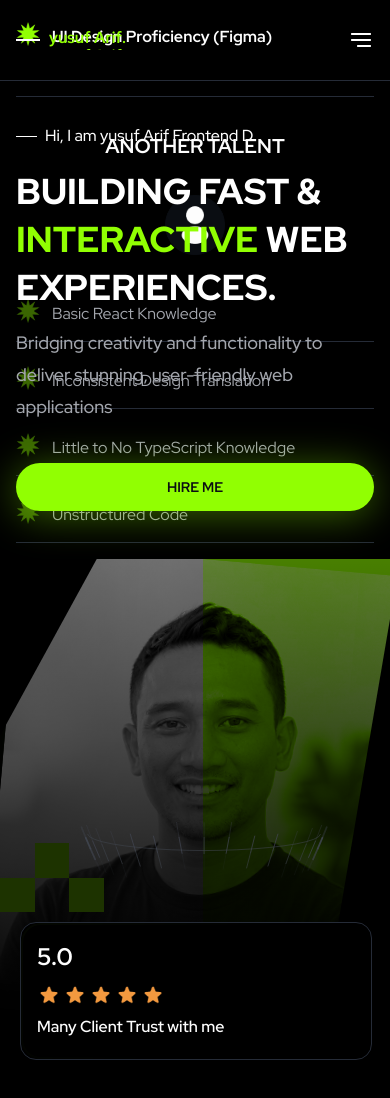
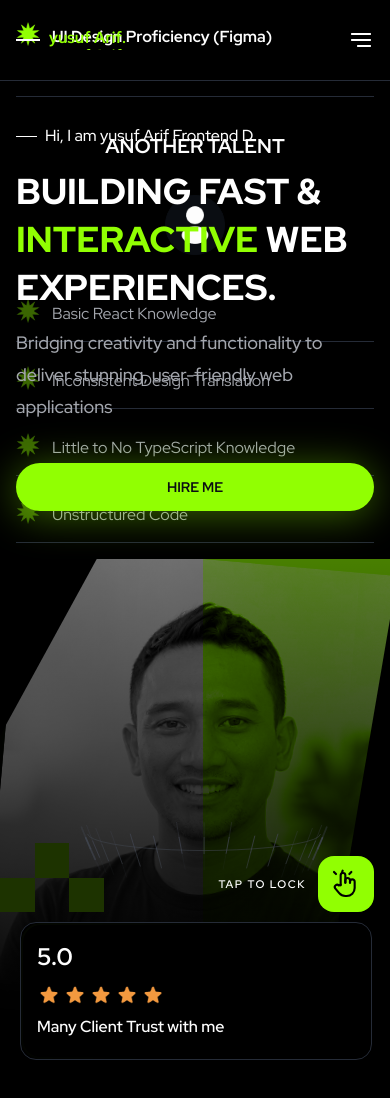
Before and after one commit to Yusuf-98/Portfolio-8, a Next.js app: page / in a window 390 px wide. Shown: the top 1098 px of the page. Built offline with nearby package versions, Linux system fonts and the light colour scheme.

Commit message:
add: icon tap

```diff
--- a/components/sections/Hero.tsx
+++ b/components/sections/Hero.tsx
@@ -1,6 +1,7 @@
 'use client';
 
-import { motion } from 'framer-motion';
+import { useState } from 'react';
+import { motion, AnimatePresence } from 'framer-motion';
 import Link from 'next/link';
 import {
   fadeInUp,
@@ -86,6 +87,19 @@ export function Hero() {
     handleTouchEnd,
   } = mobile;
 
+  // --- Mobile "tap to lock" reveal ---
+  const [mobileLocked, setMobileLocked] = useState(false);
+
+  const lockMobileReveal = () => {
+    setMobileLocked(true);
+    handleTouchStart(); // batalkan fade yang mungkin masih berjalan
+  };
+
+  const unlockMobileReveal = () => {
+    setMobileLocked(false);
+    handleTouchEnd(); // fade balik ke grayscale, scroll aktif lagi
+  };
+
   const {
     wrapperRef: desktopWrapperRef,
     grayCanvasRef: desktopGrayCanvasRef,
@@ -169,6 +183,71 @@ export function Hero() {
         <BoxPattern rotate={0} />
       </motion.div>
 
+      {/* Mobile hint: tap to lock / back to scroll — sebaris dengan box pattern */}
+      <button
+        type='button'
+        onClick={mobileLocked ? unlockMobileReveal : lockMobileReveal}
+        className='absolute bottom-56 right-4 z-50 flex items-center gap-3 md:hidden'
+      >
+        <AnimatePresence mode='wait' initial={false}>
+          <motion.span
+            key={mobileLocked ? 'locked-label' : 'unlocked-label'}
+            initial={{ opacity: 0, x: 6 }}
+            animate={{ opacity: 1, x: 0 }}
+            exit={{ opacity: 0, x: 6 }}
+            transition={{ duration: 0.2 }}
+            className='text-[11px] font-semibold uppercase tracking-[0.14em] text-white'
+          >
+            {mobileLocked ? 'Back to scroll' : 'Tap to lock'}
+          </motion.span>
+        </AnimatePresence>
+
+        <span className='flex h-14 w-14 shrink-0 items-center justify-center rounded-2xl bg-primary-200 text-base-black'>
+          <AnimatePresence mode='wait' initial={false}>
+            {mobileLocked ? (
+              <motion.svg
+                key='x'
+                initial={{ opacity: 0, rotate: -30 }}
+                animate={{ opacity: 1, rotate: 0 }}
+                exit={{ opacity: 0, rotate: 30 }}
+                transition={{ duration: 0.18 }}
+                width='32'
+                height='32'
+                viewBox='0 0 24 24'
+                fill='none'
+                stroke='currentColor'
+                strokeWidth='2'
+                strokeLinecap='round'
+                strokeLinejoin='round'
+              >
+                <path d='M6 6l12 12M18 6L6 18' />
+              </motion.svg>
+            ) : (
+              <motion.svg
+                key='hand'
+                initial={{ opacity: 0, y: 4 }}
+                animate={{ opacity: 1, y: 0 }}
+                exit={{ opacity: 0, y: -4 }}
+                transition={{ duration: 0.18 }}
+                width='32'
+                height='32'
+                viewBox='0 0 24 24'
+                fill='none'
+                stroke='currentColor'
+                strokeWidth='1.6'
+                strokeLinecap='round'
+                strokeLinejoin='round'
+              >
+                <path d='M8 13V5.5a1.75 1.75 0 0 1 3.5 0V11' />
+                <path d='M11.5 11V9.25a1.75 1.75 0 0 1 3.5 0V11' />
+                <path d='M15 11v-.75a1.75 1.75 0 0 1 3.5 0V15a6 6 0 0 1-6 6h-1a6 6 0 0 1-4.6-2.15l-3-3.6a1.75 1.75 0 0 1 2.7-2.2L8 12.5' />
+                <path d='M4.5 4.5 3 3M9 3.5 9.5 2M14.5 4.5 16 3' />
+              </motion.svg>
+            )}
+          </AnimatePresence>
+        </span>
+      </button>
+
       <Container className='relative'>
         {/* Hero content */}
         <div className='relative md:max-w-90.25 z-30 flex flex-col items-center pb-7xl md:items-start md:pb-10xl md:text-left pt-[clamp(7.5rem,18.67vw,13.81rem)]'>
@@ -247,10 +326,14 @@ export function Hero() {
             onMouseMove={mobileHandleMouseMove}
             onMouseEnter={mobileHandleMouseEnter}
             onMouseLeave={mobileHandleMouseLeave}
-            onTouchMove={handleTouchMove}
-            onTouchStart={handleTouchStart}
-            onTouchEnd={handleTouchEnd}
-            style={{ isolation: 'isolate' }}
+            onClick={mobileLocked ? undefined : lockMobileReveal}
+            onTouchMove={mobileLocked ? handleTouchMove : undefined}
+            onTouchStart={mobileLocked ? handleTouchStart : undefined}
+            style={{
+              isolation: 'isolate',
+              // saat locked, matikan scroll browser di area foto -> drag = melukis
+              touchAction: mobileLocked ? 'none' : 'pan-y',
+            }}
           >
             {/* Lime background block */}
             <div className='absolute right-0 top-[0%] h-[90.8%] w-[48%] bg-primary-200' />
@@ -327,6 +410,7 @@ export function Hero() {
                 clipPath: 'polygon(100% 100%, 80% 100%, 100% 10%)',
               }}
             />
+
           </motion.div>
         </div>
 
```
Also changed, not shown: public/icons/close-hint.svg (added), public/icons/tap.svg (added).
